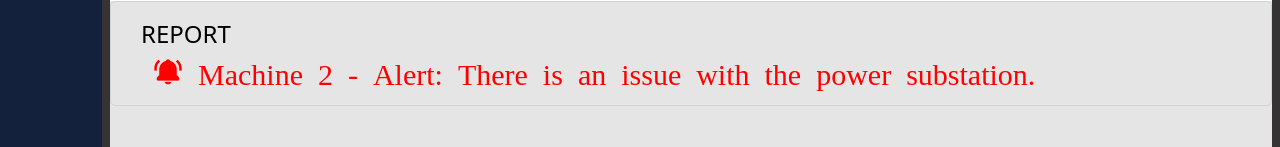
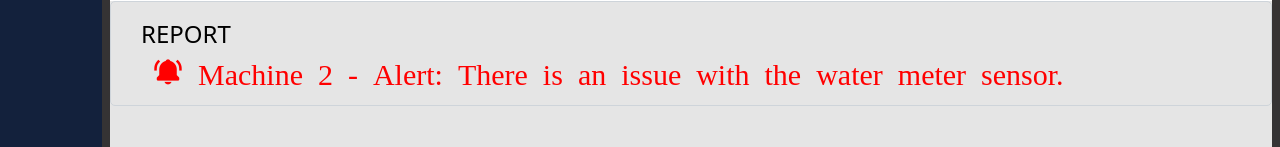
Before and after one commit to Daniel-H3/Daniel-H3.github.io, a plain HTML site: page menu/report.html in a window 1280 px wide. Both pictures are taken after a click on the element 883 px from the left and 424 px from the top of the page. Shown: the part 641-788 px from the top of the page. Drawn offline with nearby package versions, Linux system fonts and the light colour scheme.

Commit message:
Update report.html

```diff
--- a/menu/report.html
+++ b/menu/report.html
@@ -88,7 +88,7 @@
             <div class="row report-menu">
                 <h4 class="m-2">REPORT</h4>
                 <div class="row m-2 d-flex" style="font-size: 30px;">
-                    <i class='bx bxs-bell-ring' style="color: red;"> Machine 2 - Alert: There is an issue with the power substation.</i>
+                    <i class='bx bxs-bell-ring' style="color: red;"> Machine 2 - Alert: There is an issue with the water meter sensor.</i>
                 </div>
             </div>
           </div>
```
